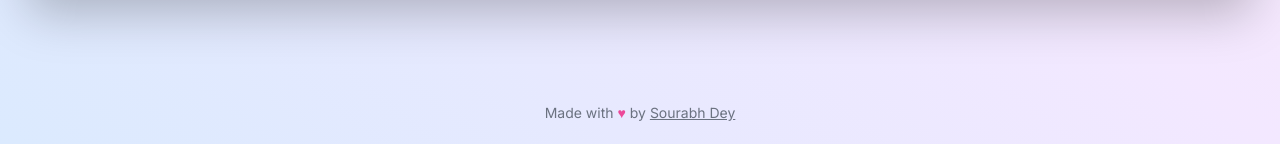
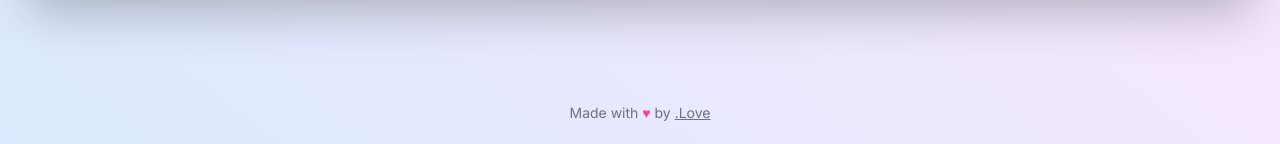
Before and after one commit to sourabhdey21/onlinecheck, a Flask app: page / in a window 1280 px wide; the page is wider, and only the part inside the window is pictured. Shown: the part 869-1013 px from the top of that part. Run offline with Flask 3, Linux system fonts and the light colour scheme; some libraries are stand-ins or nearby versions.

Commit message:
change sourabh to love in bottom bar

```diff
--- a/templates/index.html
+++ b/templates/index.html
@@ -202,7 +202,7 @@
         </div>
     </div>
     <footer class="w-full text-center py-6 text-gray-500 text-sm mt-10">
-        Made with <span class="text-pink-500">♥</span> by <a href="https://github.com/" class="underline hover:text-blue-600 transition">Sourabh Dey</a>
+        Made with <span class="text-pink-500">♥</span> by <a href="https://github.com/" class="underline hover:text-blue-600 transition">.Love</a>
     </footer>
     <script>
         function copyToClipboard(text) {
```
